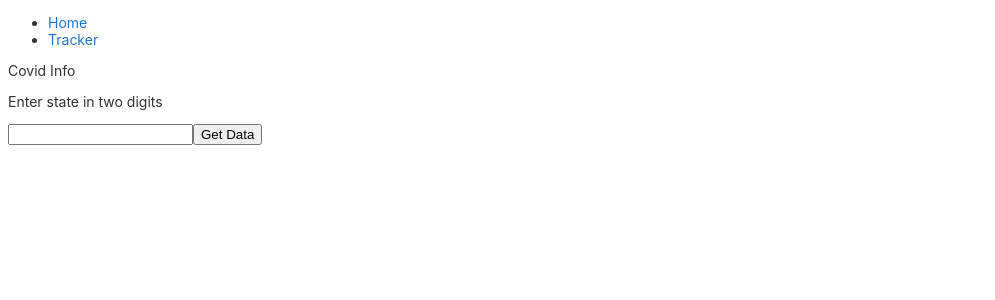
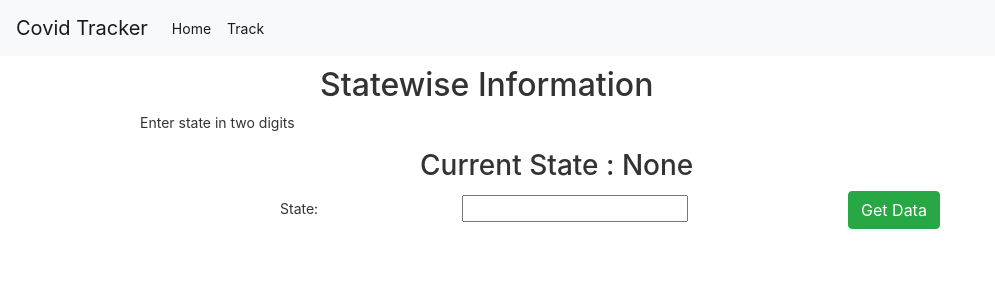
Before and after one commit to surelysherlock/covidtracker, an Angular app: page /home in a window 1280 px wide. Shown: the top 300 px of the page, without its empty margins (0-995 px from the left). Built offline with nearby package versions, Linux system fonts and the light colour scheme.

Commit message:
Added form to TS link

```diff
--- a/angular.json
+++ b/angular.json
@@ -28,9 +28,10 @@
               "src/assets"
             ],
             "styles": [
-              "src/styles.css"
+              "src/styles.css",
+              "node_modules/bootstrap/dist/css/bootstrap.min.css"
             ],
-            "scripts": []
+            "scripts": ["node_modules/bootstrap/dist/js/bootstrap.min.js"]
           },
           "configurations": {
             "production": {
--- a/package.json
+++ b/package.json
@@ -19,6 +19,7 @@
     "@angular/platform-browser": "~11.0.3",
     "@angular/platform-browser-dynamic": "~11.0.3",
     "@angular/router": "~11.0.3",
+    "bootstrap": "^4.5.3",
     "rxjs": "~6.6.0",
     "tslib": "^2.0.0",
     "zone.js": "~0.10.2"
--- a/src/app/app.component.html
+++ b/src/app/app.component.html
@@ -1,10 +1,21 @@
 
 <!-- Toolbar -->
-<nav>
-  <ul>
-    <li><a routerLink="/" routerLinkActive="active">Home</a></li>
-    <li><a routerLink="/home" routerLinkActive="active">Tracker</a></li>
-  </ul>
+<nav class="navbar navbar-expand-lg navbar-light bg-light">
+  <a class="navbar-brand" href="#">Covid Tracker</a>
+  <button class="navbar-toggler" type="button" data-toggle="collapse" data-target="#navbarSupportedContent" aria-controls="navbarSupportedContent" aria-expanded="false" aria-label="Toggle navigation">
+    <span class="navbar-toggler-icon"></span>
+  </button>
+
+  <div class="collapse navbar-collapse" id="navbarSupportedContent">
+    <ul class="navbar-nav mr-auto">
+      <li class="nav-item active">
+        <a routerLink="/" routerLinkActive="active" class="nav-link" href="#">Home <span class="sr-only">(current)</span></a>
+      </li>
+      <li class="nav-item">
+        <a routerLink="/home" routerLinkActive="active" class="nav-link" href="#">Track</a>
+      </li>
+    </ul>
+  </div>
 </nav>
 
 
--- a/src/app/components/home/home.component.css
+++ b/src/app/components/home/home.component.css
@@ -0,0 +1,7 @@
+* {
+  margin-left: 10em;
+}
+
+#title {
+  margin-top: 10px;
+}
--- a/src/app/components/home/home.component.html
+++ b/src/app/components/home/home.component.html
@@ -1,11 +1,20 @@
-<p>Covid Info</p>
+
+<h2 id="title">Statewise Information</h2>
 
 <p>Enter state in two digits</p>
-<form [formGroup]="form" >
-  <input formControlName="state" type="text" name="state" id="state" >
-  <button class="btn btn-success" (click)="getCurrentData()">Get Data</button>
+<form [formGroup]="form" (ngSubmit)="getCurrentData(form.get('stateForm')?.value)" >
+  <h3> Current State : {{ stateName }}</h3>
+  <label>
+    State:
+    <input formControlName="stateForm" type="text" name="state" id="state" >
+  </label>
+  <button class="btn btn-success" type="submit" >Get Data</button>
+
 </form>
 
-<ul>
+
+<h2> {{ state.value }} </h2>
+
+<!-- <ul>
   <li *ngFor="let state of stateData;"> {{ state.state }} Positive Cases: {{ state.positive | number }} Date Reported: {{ state.date  }} Currently Hospitalized : {{ state.hospitalizedCurrently}} Cases Today: {{ state.positiveIncrease | number}} Hospitalized Today: {{ state.hospitalizedIncrease | number }}</li>
-</ul>
+</ul> -->
--- a/src/app/components/home/home.component.ts
+++ b/src/app/components/home/home.component.ts
@@ -9,12 +9,33 @@ import { FormGroup, FormControl} from '@angular/forms';
 })
 export class HomeComponent implements OnInit {
   stateData: any;
+
   formatedStateData: any;
+
   monthNames = ["January", "February", "March", "April", "May", "June",
   "July", "August", "September", "October", "November", "December"];
+
   form = new FormGroup({
-    state: new FormControl()
+    stateForm: new FormControl()
   })
+
+  state = new FormControl();
+
+  updateState(data:any) {
+    this.state.setValue("cool");
+  }
+
+  get first(): any {
+    return this.form.get('stateForm');
+  }
+
+
+  stateName: String = "None";
+  totalPositiveCases: String = "totalPositiveCases";
+  lastUpdatedDate: String = "lastUpdatedDate";
+  currentlyHospitalized: String = "currentlyHospitalized";
+  numberOfCasesToday: String = "numberOfCasesToday";
+  numberOfHospitalizedToday: String = "numberOfHospitalizedToday";
 
   //Formats dates
   modifyDateForResponse(data: any){
@@ -33,10 +54,19 @@ export class HomeComponent implements OnInit {
     return data;
   }
 
-  getCurrentData(){
+  returnStateName(data: any){
+   return data[0].state
+  }
+
+  getCurrentData(stateName:String){
+    // console.log(this.form.get('stateForm')?.value);
+    console.log(stateName);
+
     this.http.get('https://api.covidtracking.com/v1/states/current.json').subscribe(response => {
     this.stateData = response;
     this.stateData = this.modifyDateForResponse(this.stateData);
+    this.stateName = this.returnStateName(this.stateData);
+    this.state.setValue(this.stateName);
     // this.stateData.forEach((element:any) => {
     //   console.log(element.state)
     // });
```
Also changed, not shown: 1 other file (tests, documents, lock files or other folders).
